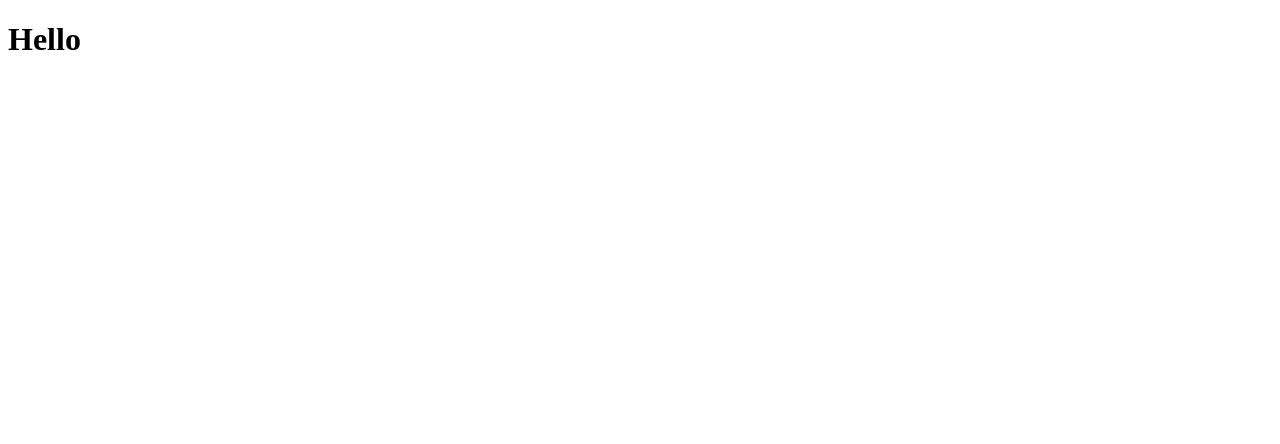
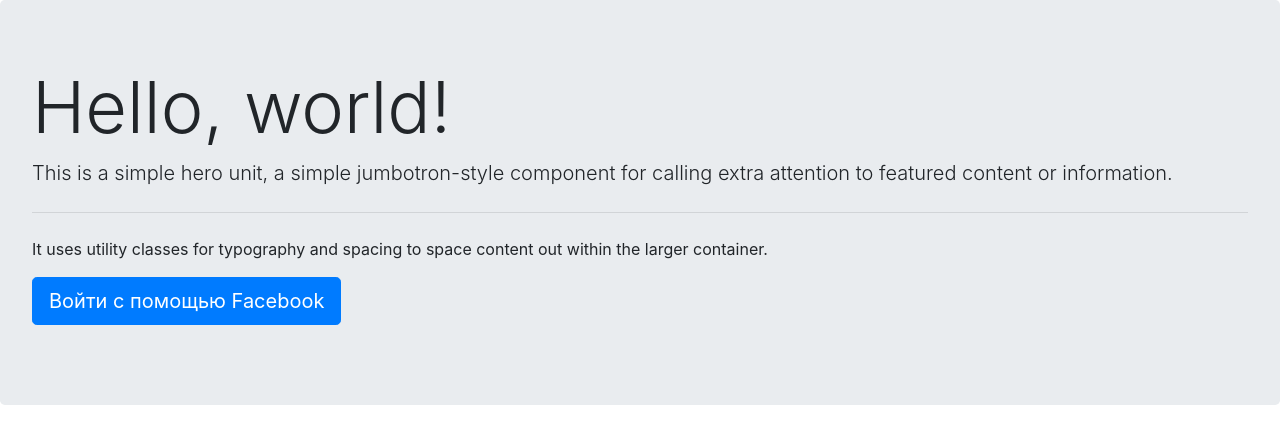
Before and after one commit to anderskate/PlacesRemember, a Django app: page / in a window 1280 px wide. Before the commit the part shown is almost empty. Shown: the top 444 px of the page. Run offline with Django 3.2, Linux system fonts and the light colour scheme; some libraries are stand-ins or nearby versions.

Commit message:
Create home page template

```diff
--- a/mysite/visited_places_app/templates/visited_places_app/index.html
+++ b/mysite/visited_places_app/templates/visited_places_app/index.html
@@ -1,9 +1,31 @@
-<!DOCTYPE html>
-<html>
-<head>
-	<title></title>
-</head>
-<body>
-	<h1>Hello</h1>
-</body>
+<!doctype html>
+<html lang="en">
+  <head>
+    <!-- Required meta tags -->
+    <meta charset="utf-8">
+    <meta name="viewport" content="width=device-width, initial-scale=1, shrink-to-fit=no">
+
+    <!-- Bootstrap CSS -->
+    <link rel="stylesheet" href="https://stackpath.bootstrapcdn.com/bootstrap/4.3.1/css/bootstrap.min.css" integrity="sha384-ggOyR0iXCbMQv3Xipma34MD+dH/1fQ784/j6cY/iJTQUOhcWr7x9JvoRxT2MZw1T" crossorigin="anonymous">
+
+    <title>Hello, world!</title>
+  </head>
+  <body>
+
+	<div class="jumbotron">
+		<h1 class="display-3">Hello, world!</h1>
+		<p class="lead">This is a simple hero unit, a simple jumbotron-style component for calling extra attention to featured content or information.</p>
+			<hr class="my-4">
+			<p>It uses utility classes for typography and spacing to space content out within the larger container.</p>
+			<p class="lead">
+			<a class="btn btn-primary btn-lg" href="#" role="button">Войти с помощью Facebook</a>
+		</p>
+	</div>
+
+    <!-- Optional JavaScript -->
+    <!-- jQuery first, then Popper.js, then Bootstrap JS -->
+    <script src="https://code.jquery.com/jquery-3.3.1.slim.min.js" integrity="sha384-q8i/X+965DzO0rT7abK41JStQIAqVgRVzpbzo5smXKp4YfRvH+8abtTE1Pi6jizo" crossorigin="anonymous"></script>
+    <script src="https://cdnjs.cloudflare.com/ajax/libs/popper.js/1.14.7/umd/popper.min.js" integrity="sha384-UO2eT0CpHqdSJQ6hJty5KVphtPhzWj9WO1clHTMGa3JDZwrnQq4sF86dIHNDz0W1" crossorigin="anonymous"></script>
+    <script src="https://stackpath.bootstrapcdn.com/bootstrap/4.3.1/js/bootstrap.min.js" integrity="sha384-JjSmVgyd0p3pXB1rRibZUAYoIIy6OrQ6VrjIEaFf/nJGzIxFDsf4x0xIM+B07jRM" crossorigin="anonymous"></script>
+  </body>
 </html>
```
